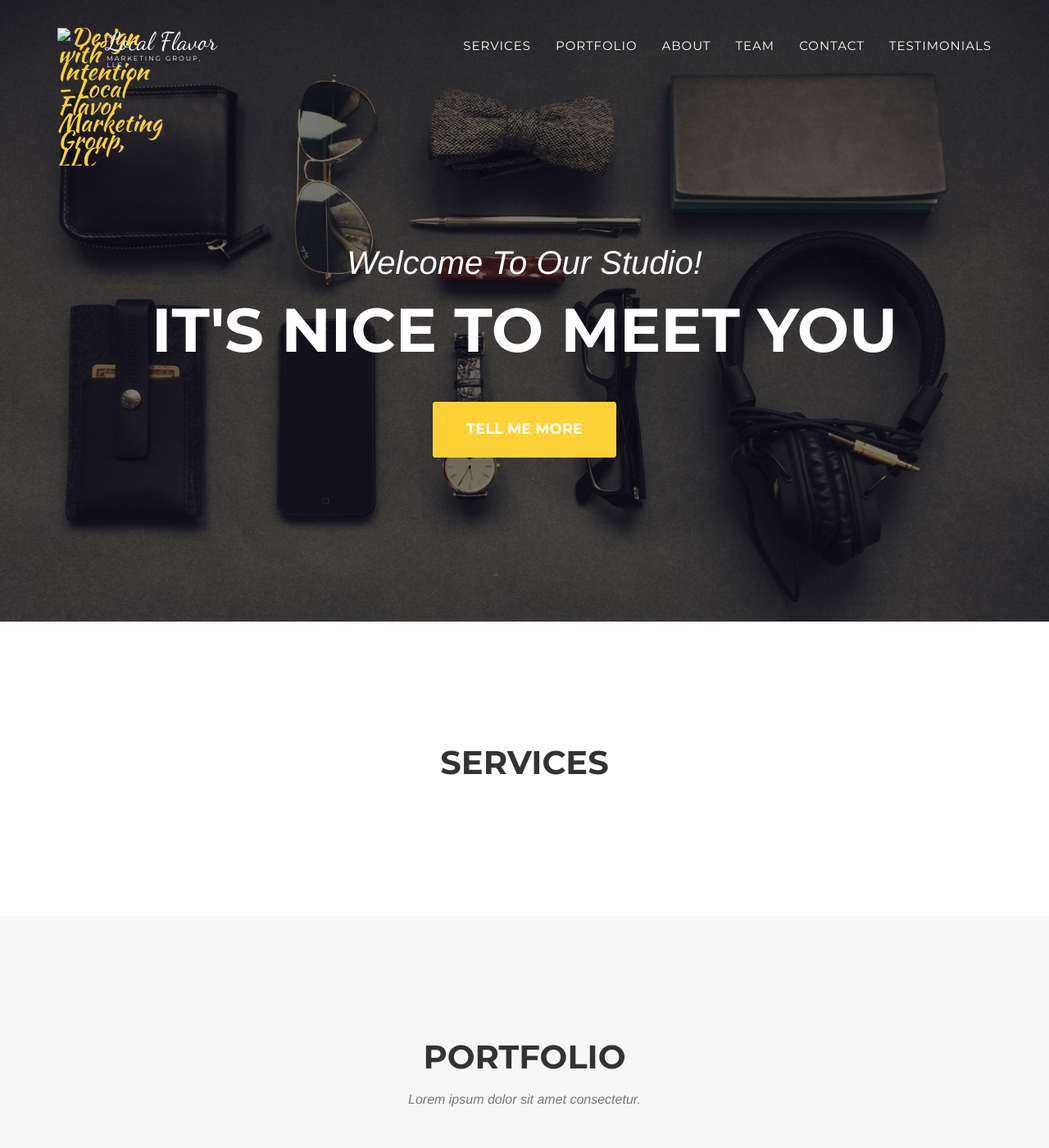
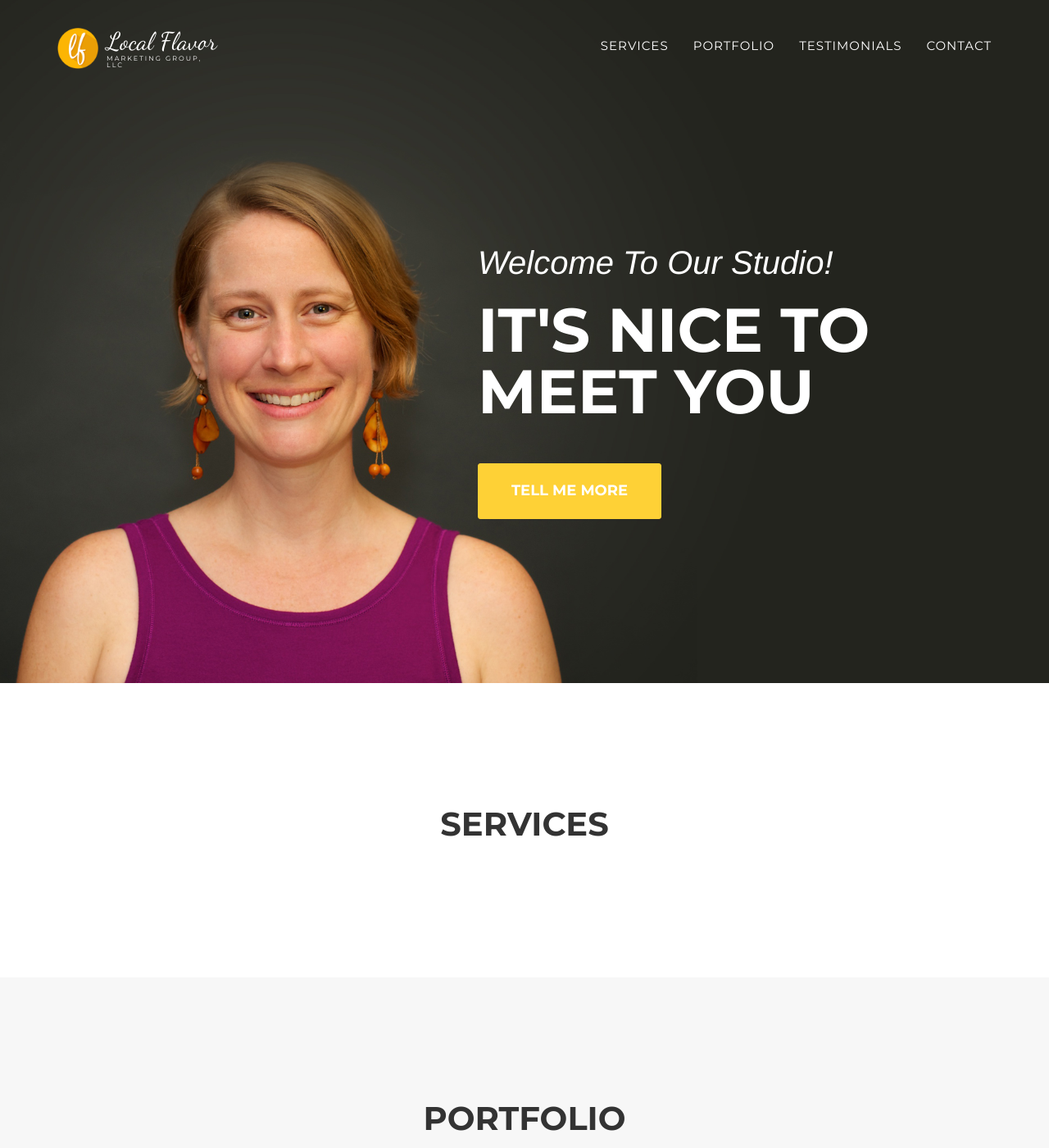
Before and after one commit to localflavor/localflavor.github.io, a Jekyll site: the page built from index.html, in a window 1280 px wide and 1400 px high. Shown: the whole window at 82% size. Built offline with Jekyll 4.4.1, drawn with Linux system fonts in a browser that asks for light colours; nearby versions of some CDN libraries; some web fonts are replaced.

Commit message:
Updates navbar and main site background image

```diff
--- a/_includes/css/agency.css
+++ b/_includes/css/agency.css
@@ -311,7 +311,7 @@ header {
     text-align: center;
     color: #fff;
     background-attachment: scroll;
-    background-image: url('{{ site.baseurl }}/img/header-bg.jpg');
+    background-image: url('{{ site.baseurl }}/img/header-bg3.jpg');
     background-position: center center;
     background-repeat: none;
     -webkit-background-size: cover;
@@ -321,6 +321,8 @@ header {
 }
 
 header .intro-text {
+    margin-left: 45%;
+    text-align: left;
     padding-top: 100px;
     padding-bottom: 50px;
 }
--- a/_includes/header.html
+++ b/_includes/header.html
@@ -14,10 +14,8 @@
                         <div class="brand-img-box">
                             <img src="{{site.medallion}}" alt="{{ site.title }} - {{ site.company_name }}">
                         </div>
-                        <div class="brand-text-box">
-                            <p class="brand-text brand-line-1">Local Flavor</p>
-                            <p class="brand-text brand-line-2">Marketing Group, LLC</p>
-                        </div>
+                        <p class="brand-text brand-line-1">Local Flavor</p>
+                        <p class="brand-text brand-line-2">Marketing Group, LLC</p>
                     </div>
                 </a>
             </div>
@@ -28,21 +26,13 @@
                     <li class="hidden">
                         <a href="#page-top"></a>
                     </li>
-                    <li>
-                        <a class="page-scroll" href="#services">Services</a>
-                    </li>
-                    <li>
-                        <a class="page-scroll" href="#portfolio">Portfolio</a>
-                    </li>
-                    <li>
-                        <a class="page-scroll" href="#about">About</a>
-                    </li>
-                    <li>
-                        <a class="page-scroll" href="#team">Team</a>
-                    </li>
-                    <li>
-                        <a class="page-scroll" href="#contact">Contact</a>
+                    <li><a class="page-scroll" href="#services">Services</a></li>
+                    <li><a class="page-scroll" href="#portfolio">Portfolio</a></li>
                     <li><a class="page-scroll" href="#testimonials">Testimonials</a></li>
+                    <!-- <li><a class="page-scroll" href="/posts">Blog</a></li> -->
+                    <!-- <li><a class="page-scroll" href="#about">About</a></li>
+                    <li><a class="page-scroll" href="#team">Team</a> --></li>
+                    <li><a class="page-scroll" href="#contact">Contact</a>
                     </li>
                 </ul>
             </div>
```
Also changed, not shown: img/header-bg3.jpg (added), img/lf_logo.png (added), img/lf_medallion.png (added).
